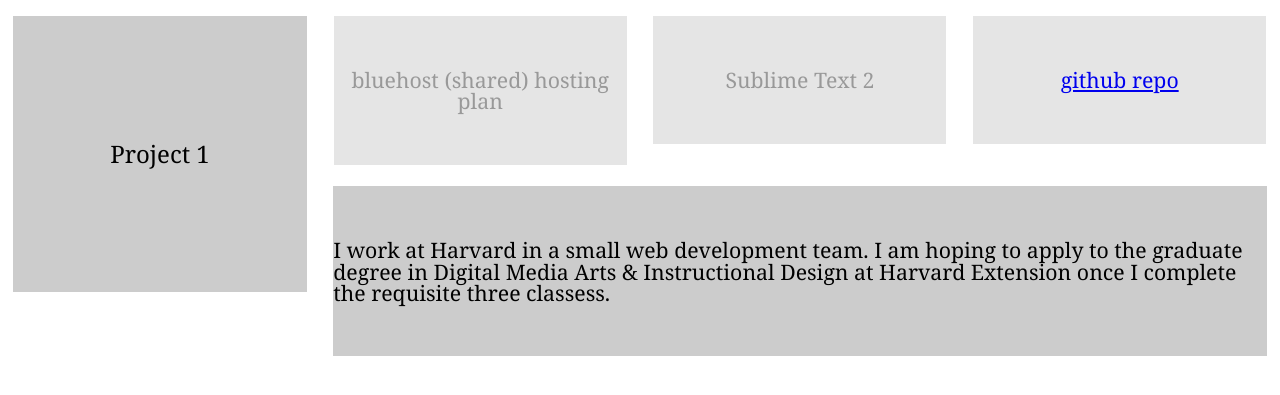
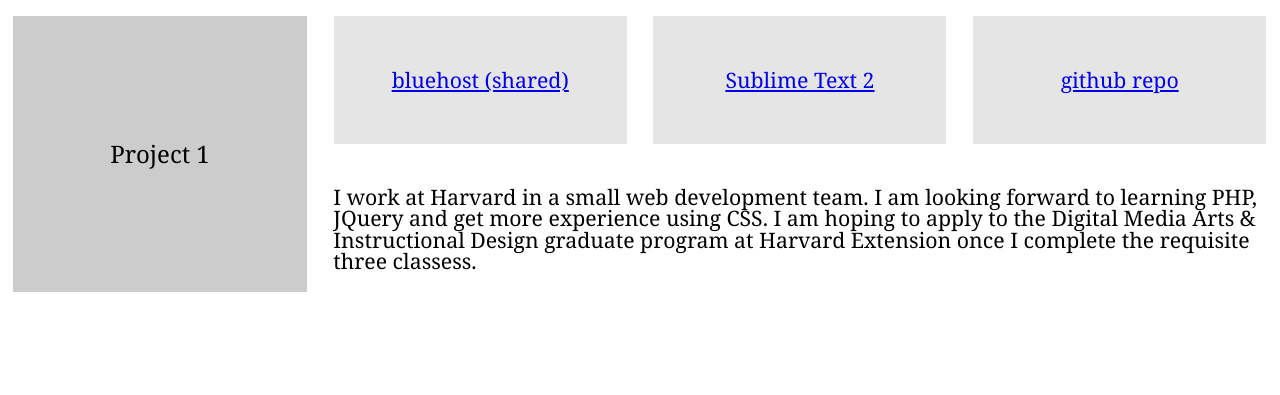
Before and after one commit to stg3rma/dwa, a PHP site: page / in a window 1280 px wide. Shown: the part 96-491 px from the top of the page. Run offline with PHP 8.4, Linux system fonts and the light colour scheme.

Commit message:
semantic grid css

```diff
--- a/css/stylesheets/demo.css
+++ b/css/stylesheets/demo.css
@@ -30,8 +30,7 @@ ul#boxes li {
 p#boxeswide  {
 	font-family: Georgia;
 	font-size: 1.33em;
-	padding: 2.5em 0;
+	padding: 1em 0;
 	color: #000;
-	background-color: #ccc;
 	text-align: left;
 }
--- a/index.html
+++ b/index.html
@@ -19,28 +19,25 @@
 		<h1><a href="http://wwww.stefaniestgermain.com/dwa/">Stefanie St. Germain | CSCI E-75 | P1</a></h1>
 	</header>
 
+		<!-- Sidebar -->
 		<section id="sidebar">
 			<h2>Project 1</h2>
 		</section>
+
 	<!-- Main Body -->
 	<article id="maincolumn">
-	<!-- Sidebar -->
 
 		<!-- Nested elements -->
 		<ul id="boxes">
-			<li>bluehost (shared) hosting plan</li>
-			<li>Sublime Text 2</li>
-			<li><a href="https://github.com/stg3rma/dwa.git">github repo</a></li>
+			<li><a href="https://my.bluehost.com/cgi/help/price" alt="bluehost pricing">bluehost (shared)</a></li>
+			<li><a href="http://www.sublimetext.com/2" alt="Sublime Text">Sublime Text 2</a></li>
+			<li><a href="https://github.com/stg3rma/dwa.git" alt="github repo">github repo</a></li>
 		</ul>
+
 		<p id="boxeswide">
-			I work at Harvard in a small web development team. I am hoping to apply to the graduate degree in Digital Media Arts & Instructional Design at Harvard Extension once I complete the requisite three classess.
+			I work at Harvard in a small web development team. I am looking forward to learning PHP, JQuery and get more experience using CSS. I am hoping to apply to the Digital Media Arts &amp; Instructional Design graduate program at Harvard Extension once I complete the requisite three classess.
 		</p>
 
-
 	</article>
-
-
-
-
 </body>
 </html>
```
Also changed, not shown: nested.html (added).
